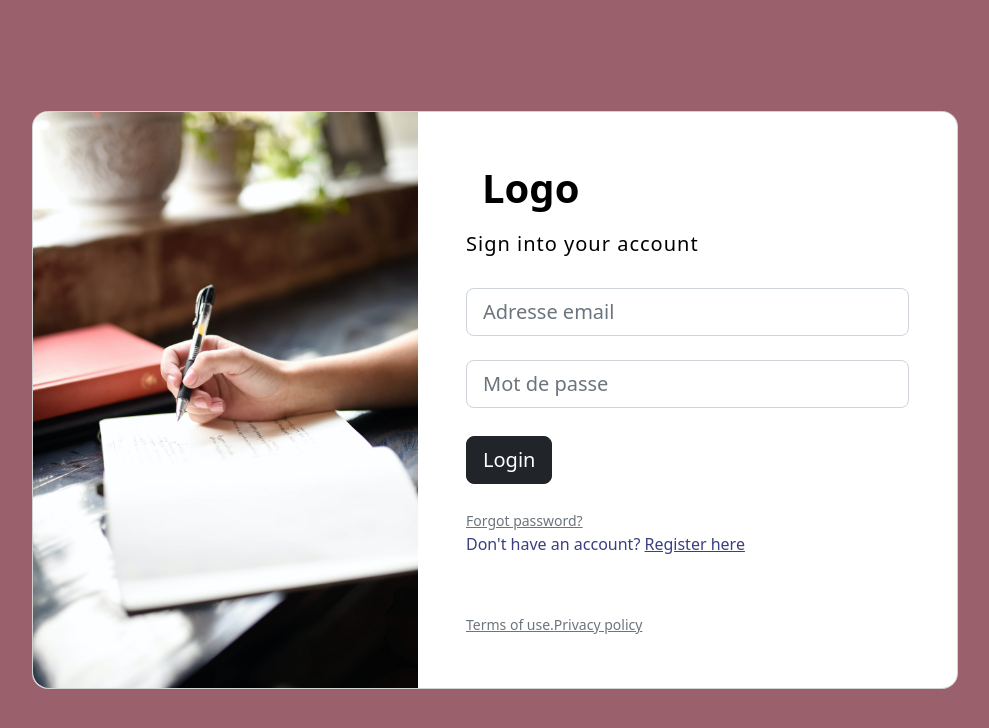
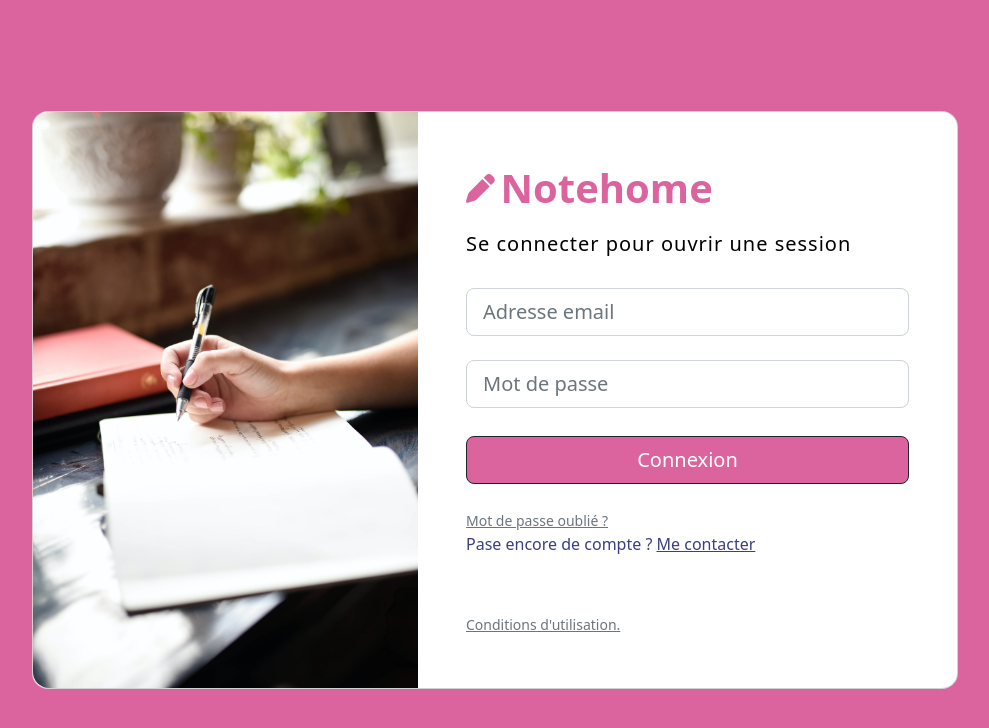
Before and after one commit to bennaneweb44/notehomereact, a React (Create React App) app: page / in a window 1280 px wide. Shown: the top 728 px of the page, without its empty margins (145-1134 px from the left). Built offline with nearby package versions, Linux system fonts and the light colour scheme.

Commit message:
style: login form

```diff
--- a/src/components/LoginForm.js
+++ b/src/components/LoginForm.js
@@ -1,9 +1,11 @@
 import 'bootstrap/dist/css/bootstrap.css';
-import home from '../images/home.jpg'
+import { FontAwesomeIcon } from '@fortawesome/react-fontawesome';
+import { faPen } from '@fortawesome/free-solid-svg-icons'
+import home from '../images/home.jpg';
 
 function LoginForm() {
   return (
-    <section className="vh-100" style={{backgroundColor: '#9A616D'}}>
+    <section className="vh-100" style={{backgroundColor: '#DC649E'}}>
         <div className="container py-5 h-100">
             <div className="row d-flex justify-content-center align-items-center h-100">
                 <div className="col col-xl-10">
@@ -15,11 +17,11 @@ function LoginForm() {
                             <div className="col-md-6 col-lg-7 d-flex align-items-center">
                                 <div className="card-body p-4 p-lg-5 text-black">
                                     <form>
-                                        <div className="d-flex align-items-center mb-3 pb-1">
-                                            <i className="fas fa-cubes fa-2x me-3" style={{color: "#ff6219"}} ></i>
-                                            <span className="h1 fw-bold mb-0">Logo</span>
+                                        <div className="d-flex align-items-center mb-3 pb-1" style={{color: "#DC649E", fontSize: "1.8em"}}>
+                                            <FontAwesomeIcon icon={faPen} style={{ marginRight: "0.2em" }} />
+                                            <span className="h1 fw-bold mb-0">Notehome</span>
                                         </div>
-                                        <h5 className="fw-normal mb-3 pb-3" style={{letterSpacing: "1px"}}>Sign into your account</h5>
+                                        <h5 className="fw-normal mb-3 pb-3" style={{letterSpacing: "1px"}}>Se connecter pour ouvrir une session</h5>
                                         <div className="form-outline mb-4">
                                             <input type="email" id="form2Example17" className="form-control form-control-lg" placeholder='Adresse email' />
                                         </div>
@@ -27,13 +29,13 @@ function LoginForm() {
                                             <input type="password" id="form2Example27" autoComplete='false' className="form-control form-control-lg" placeholder='Mot de passe' />
                                         </div>
                                         <div className="pt-1 mb-4">
-                                            <button className="btn btn-dark btn-lg btn-block" type="button">Login</button>
+                                            <button className="btn btn-dark btn-lg btn-block" type="button" style={{ backgroundColor: "#DC649E", width: "100%" }} >Connexion</button>
                                         </div>
-                                        <a className="small text-muted" href="#!">Forgot password?</a>
-                                        <p className="mb-5 pb-lg-2" style={{color: "#393f81"}} >Don't have an account? <a href="#!"
-                                            style={{color: "#393f81"}} >Register here</a></p>
-                                        <a href="#!" className="small text-muted">Terms of use.</a>
-                                        <a href="#!" className="small text-muted">Privacy policy</a>
+                                        <a className="small text-muted" href="#!">Mot de passe oublié ?</a>
+                                        <p className="mb-5 pb-lg-2" style={{color: "#393f81"}} >Pase encore de compte ? <a href="https://bennaneweb.fr/#contact" target="_blank" rel="noreferrer"
+                                            style={{color: "#393f81"}} >Me contacter</a>
+                                        </p>
+                                        <a href="#!" className="small text-muted">Conditions d'utilisation.</a>
                                     </form>
                                 </div>
                             </div>
```
Also changed, not shown: package.json (+7 -1 lines), 1 other file (tests, documents, lock files or other folders).
